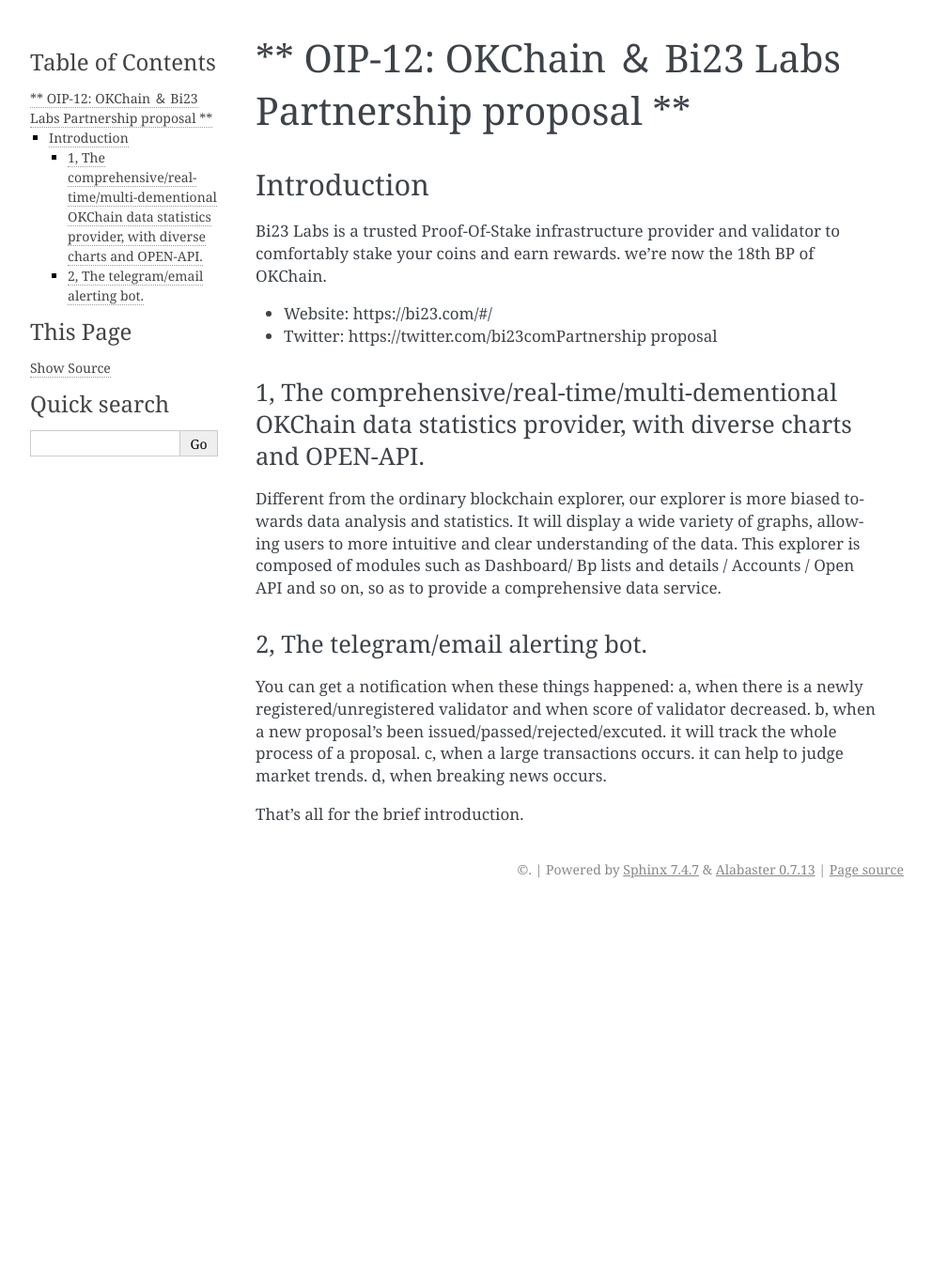
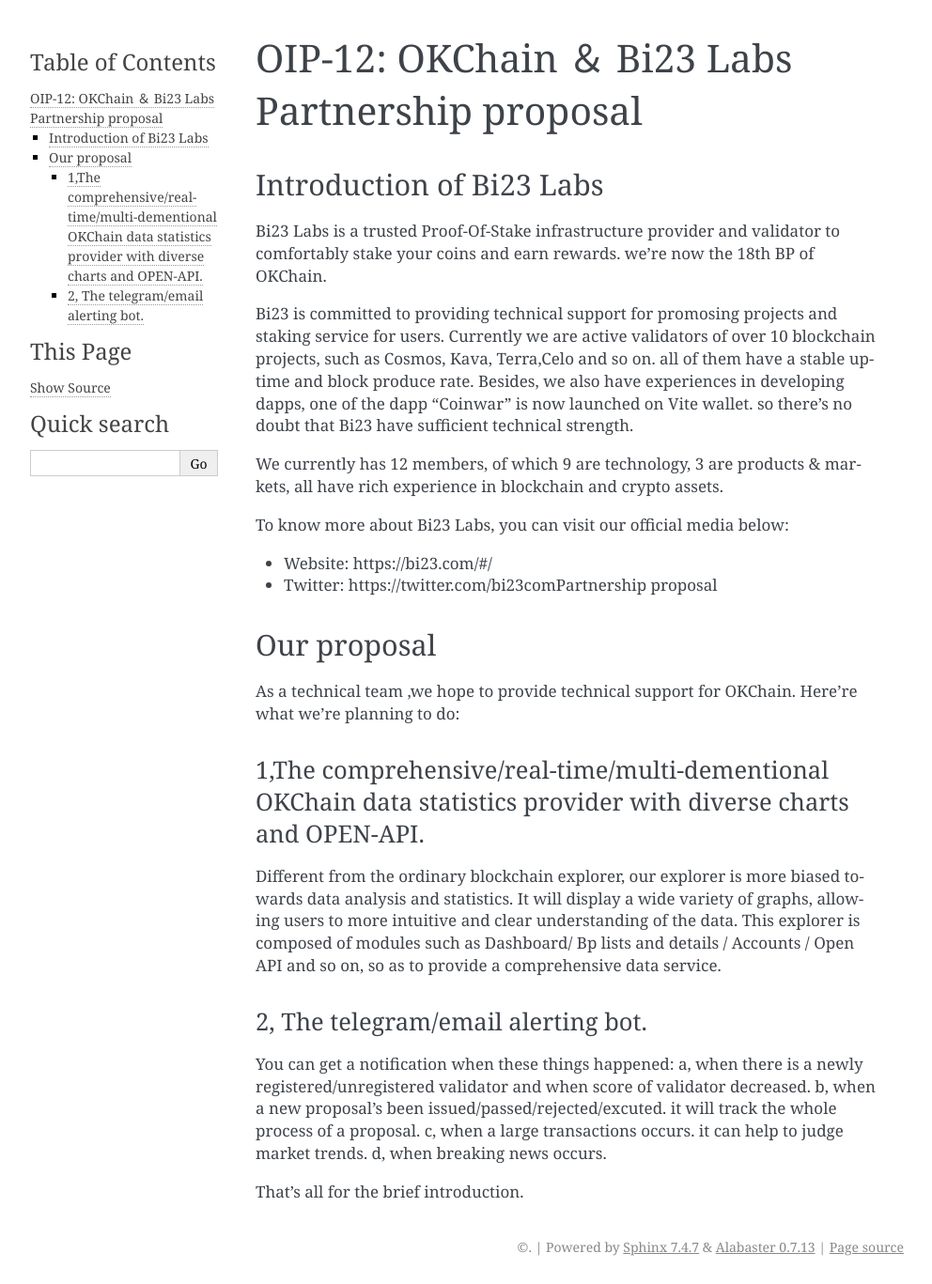
Before and after one commit to okx/KIPs, a Sphinx documentation site: the page built from docs/draft/OIP-12.md, in a window 1280 px wide. Shown: the whole page at 94% size, without its empty margins (148-1140 px from the left). Built offline with Sphinx 7.4.7, drawn with Linux system fonts in a browser that asks for light colours; before the commit the page ends 965 px from its top, so only the background shows below that.

Commit message:
Update OIP-12.md

```diff
--- a/docs/draft/OIP-12.md
+++ b/docs/draft/OIP-12.md
@@ -1,18 +1,30 @@
-# ** OIP-12: OKChain ＆ Bi23 Labs Partnership proposal **
+# OIP-12: OKChain ＆ Bi23 Labs Partnership proposal
 
-## Introduction
+## Introduction of Bi23 Labs
+
 Bi23 Labs is a trusted Proof-Of-Stake infrastructure provider and validator to comfortably stake your coins and earn rewards. we're now the 18th BP of OKChain.
+
+Bi23 is committed to providing technical support for promosing projects and staking service for users. Currently we are active validators of over 10 blockchain projects, such as Cosmos, Kava, Terra,Celo and so on. all of them have a stable uptime and block produce rate. Besides, we also have experiences in developing dapps, one of the dapp "Coinwar" is now launched on Vite wallet. so there's no doubt that Bi23 have sufficient technical strength.
+
+We currently has 12 members, of which 9 are technology, 3 are products & markets, all have rich experience in blockchain and crypto assets.
+
+To know more about Bi23 Labs, you can visit our official media below:
 
 * Website: https://bi23.com/#/
 * Twitter: https://twitter.com/bi23comPartnership proposal
 
-### 1, The comprehensive/real-time/multi-dementional OKChain data statistics provider, with diverse charts and OPEN-API.
+## Our proposal
+
+As a technical team ,we hope to provide technical support for OKChain. Here're what we're planning to do:
+
+### 1,The comprehensive/real-time/multi-dementional OKChain data statistics provider with diverse charts and OPEN-API.
 
 Different from the ordinary blockchain explorer, our explorer is more biased towards data analysis and statistics. It will display a wide variety of graphs, allowing
 users to more intuitive and clear understanding of the data. This explorer is composed of modules such as Dashboard/ Bp lists and details / Accounts / Open API and so on,
 so as to provide a comprehensive data service.
 
 ### 2, The telegram/email alerting bot.
+
 You can get a notification when these things happened:
 a, when there is a newly registered/unregistered validator and when score of validator decreased.
 b, when a new proposal's been issued/passed/rejected/excuted. it will track the whole process of a proposal.
```
